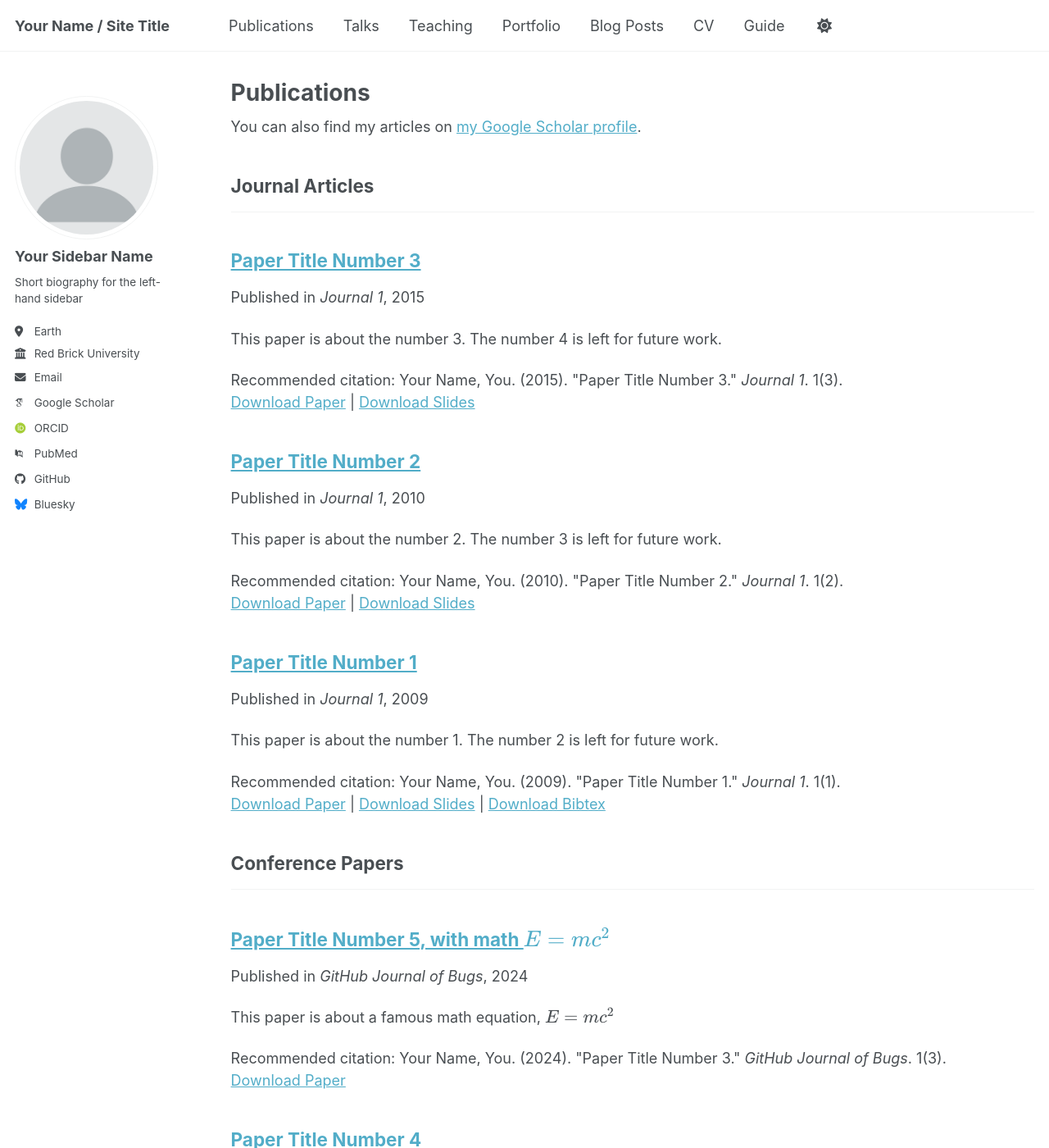
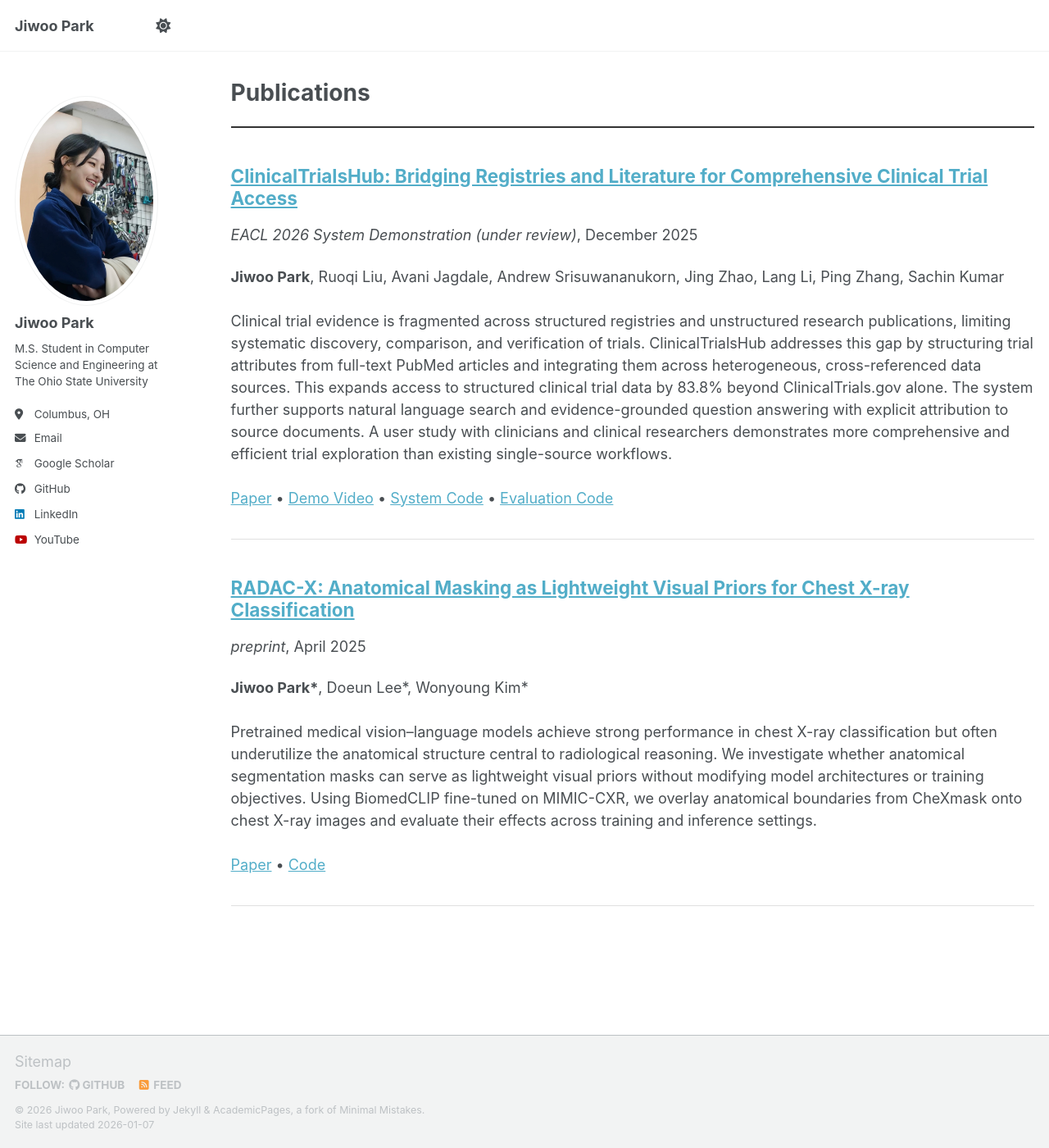
Before and after one commit to jiwoo-jus/jiwoo-jus.github.io, a Jekyll site: the page built from _pages/publications.html, in a window 1280 px wide and 1400 px high. Shown: the whole window at 82% size. Built offline with Jekyll 4.4.1, drawn with Linux system fonts in a browser that asks for light colours; some web fonts are replaced; a script bundle is joined from its source files by our own code; library files that are not in the unit come from our copies; some of the changed text lies outside the part shown.

Commit message:
Update personal information and publications; remove outdated entries and add new publications

```diff
--- a/_config.yml
+++ b/_config.yml
@@ -9,39 +9,39 @@
 # Basic Site Settings
 locale                   : "en-US"
 site_theme               : "default" # Currently available options are "default", "air"
-title                    : "Your Name / Site Title"
+title                    : "Jiwoo Park"
 title_separator          : "-"
-name                     : &name "Your Name"
-description              : &description "Your Name's academic portfolio"   # Update this with a general description of your site, this is the default if not overridden by a page
-url                      : https://academicpages.github.io # The base hostname & protocol for your site e.g. "https://[your GitHub username].github.io",
+name                     : &name "Jiwoo Park"
+description              : &description "M.S. Student in Computer Science and Engineering at The Ohio State University"   # Update this with a general description of your site, this is the default if not overridden by a page
+url                      : https://jiwoo-jus.github.io # The base hostname & protocol for your site e.g. "https://[your GitHub username].github.io",
                                                            # or if you already have some other page hosted on Github then use "https://[your GitHub username].github.io/[Your Repo Name]"
 baseurl                  : "" # the subpath of your site, e.g. "/blog"
-repository               : "academicpages/academicpages.github.io"
+repository               : "jiwoo-jus/jiwoo-jus.github.io"
 
 # Site Author - The following control what appear as part of the author content on the side bar.
 #               If a field is blank the icon and link will not appear, otherwise it will be shown.
 #               Additional customization can be done by editing /_includes/author-profile.html
 author:
   # Biographic information
-  avatar           : "profile.png"
-  name             : "Your Sidebar Name"
+  avatar           : "profile.jpg"
+  name             : "Jiwoo Park"
   pronouns         : # example: "she/her"
-  bio              : "Short biography for the left-hand sidebar"
-  location         : "Earth"
-  employer         : "Red Brick University"
+  bio              : "M.S. Student in Computer Science and Engineering at The Ohio State University"
+  location         : "Columbus, OH"
+  # employer         : "The Ohio State University"
   uri              : # URL
-  email            : "none@example.org"
+  email            : "park.3620@osu.edu"
 
   # Academic websites
   academia         : # URL
-  arxiv            : # URL - Update with the correct link to your profile
-  googlescholar    : "https://scholar.google.com/citations?user=PS_CX0AAAAAJ"
+  # arxiv            : "https://arxiv.org/a/park_j_13.html" # URL - Update with the correct link to your profile
+  googlescholar    : "https://scholar.google.com/citations?user=WiT5PK4AAAAJ"
   inspire-hep      : # URL
   impactstory      : # URL
-  orcid            : "https://orcid.org/yourorcidurl"
+  orcid            : # URL
   semantic         : # URL
   ssrn             : # URL
-  pubmed           : "https://www.ncbi.nlm.nih.gov/pubmed/?term=john+snow"
+  pubmed           : # URL
   researchgate     : # URL
   scopus           : # URL
   zotero           : # URL
@@ -51,13 +51,13 @@ author:
   bitbucket        : # Username - Update with your username on the site
   codepen          : # Username
   dribbble         : # Username
-  github           : "academicpages"
+  github           : "jiwoo-jus"
   kaggle           : # Username
   stackoverflow    : # User number or user number and name (i.e., use "1" or "1/jeff-atwood")
 
   # Social media
   artstation       : # Username
-  bluesky          : "bsky.app" # Replace this with you Bluesky username
+  bluesky          : # Replace this with you Bluesky username
   facebook         : # Username
   flickr           : # Username
   foursquare       : # Username
@@ -66,7 +66,7 @@ author:
   keybase          : # Username
   instagram        : # Username
   lastfm           : # Username
-  linkedin         : # Username
+  linkedin         : "jiwoo-park-55605525b"
   mastodon         : # URL
   medium           : # URL
   pinterest        : # Username
@@ -79,13 +79,11 @@ author:
   weibo            : # Username
   wikipedia        : # Username
   xing             : # Username
-  youtube          : # Username
+  youtube          : "@Jiwjus" # Your YouTube channel
   zhihu            : # Username
 
 # Publication Category - The following the list of publication categories and their headings
 publication_category:
-  books:
-    title: 'Books'
   manuscripts:
     title: 'Journal Articles'
   conferences:
@@ -138,7 +136,7 @@ yandex_site_verification :
 
 # Social Sharing
 twitter:
-  username               : &twitter
+  username               : # &twitter
 facebook:
   username               :
   app_id                 :
--- a/_data/navigation.yml
+++ b/_data/navigation.yml
@@ -8,26 +8,3 @@
 #      Markdown formatted page while the second is generated using JSON.
 
 main:
-  - title: "Publications"
-    url: /publications/
-
-  - title: "Talks"
-    url: /talks/
-
-  - title: "Teaching"
-    url: /teaching/
-
-  - title: "Portfolio"
-    url: /portfolio/
-
-  - title: "Blog Posts"
-    url: /year-archive/
-
-  - title: "CV"
-    url: /cv/
-
-  # - title: "CV"
-  #   url: /cv-json/
-
-  - title: "Guide"
-    url: /markdown/
--- a/_includes/archive-single.html
+++ b/_includes/archive-single.html
@@ -29,6 +29,8 @@
     <h2 class="archive__item-title" itemprop="headline">
       {% if post.link %}
         <a href="{{ post.link }}">{{ title }}</a> <a href="{{ base_path }}{{ post.url }}" rel="permalink"><i class="fa fa-link" aria-hidden="true" title="permalink"></i><span class="sr-only">Permalink</span></a>
+      {% elsif post.paperurl %}
+        <a href="{{ post.paperurl }}" target="_blank">{{ title }}</a>
       {% else %}
         <a href="{{ base_path }}{{ post.url }}" rel="permalink">{{ title }}</a>
       {% endif %}
@@ -41,9 +43,14 @@
         {% if post.collection == 'teaching' %}
           <p> {{ post.type }}, <i>{{ post.venue }}</i>, {{ post.date | default: "1900-01-01" | date: "%Y" }} </p>
         {% elsif post.collection == 'publications' %}
-          <p>Published in <i>{{ post.venue }}</i>, {{ post.date | default: "1900-01-01" | date: "%Y" }} </p>
+          {% if post.venue and post.venue != '' %}
+            <!-- <p>Submitted in <i>{{ post.venue }}</i>, {{ post.date | default: "1900-01-01" | date: "%B %Y" }} </p> -->
+            <p><i>{{ post.venue }}</i>, {{ post.date | default: "1900-01-01" | date: "%B %Y" }} </p>
+          {% else %}
+            <p>{{ post.date | default: "1900-01-01" | date: "%B %Y" }}</p>
+          {% endif %}
         {% elsif post.date %}
-         <p class="page__date"><strong><i class="fa fa-fw fa-calendar" aria-hidden="true"></i> {{ site.data.ui-text[site.locale].date_label | default: "Published:" }}</strong> <time datetime="{{ post.date | default: "1900-01-01" | date_to_xmlschema }}">{{ post.date | default: "1900-01-01" | date: "%B %d, %Y" }}</time></p>
+         <p class="page__date"><strong><i class="fa fa-fw fa-calendar" aria-hidden="true"></i> {{ site.data.ui-text[site.locale].date_label | default: "Submitted:" }}</strong> <time datetime="{{ post.date | default: "1900-01-01" | date_to_xmlschema }}">{{ post.date | default: "1900-01-01" | date: "%B %d, %Y" }}</time></p>
         {% endif %}
 
     {% if post.excerpt and site.read_more != 'enabled' %}
@@ -52,33 +59,8 @@
     <p class="archive__item-excerpt" itemprop="description"><p>{{ post.excerpt | markdownify | remove: '<p>' | remove: '</p>' }}<strong><a href="{{ base_path }}{{ post.url }}" rel="permalink"> Read more</a></strong></p></p>
     {% endif %}
 
-    {% if post.citation and post.paperurl and post.slidesurl and post.bibtexurl %}
-      <p>Recommended citation: {{ post.citation }}<br /><a href="{{ post.paperurl }}">Download Paper</a> | <a href="{{ post.slidesurl }}">Download Slides</a> | <a href="{{ post.bibtexurl }}">Download Bibtex</a></p>
-    {% elsif post.citation and post.paperurl and post.slidesurl %}
-      <p>Recommended citation: {{ post.citation }}<br /><a href="{{ post.paperurl }}">Download Paper</a> | <a href="{{ post.slidesurl }}">Download Slides</a></p>
-    {% elsif post.citation and post.paperurl and post.bibtexurl %}
-      <p>Recommended citation: {{ post.citation }}<br /><a href="{{ post.paperurl }}">Download Paper</a> | <a href="{{ post.bibtexurl }}">Download Bibtex</a></p>
-    {% elsif post.citation and post.paperurl %}
-      <p>Recommended citation: {{ post.citation }}<br /><a href="{{ post.paperurl }}">Download Paper</a></p>
-    {% elsif post.citation and post.slidesurl and post.bibtexurl %}
-      <p>Recommended citation: {{ post.citation }}<br /><a href="{{ post.slidesurl }}">Download Slides</a> | <a href="{{ post.bibtexurl}}">Download Bibtex</a></p>
-    {% elsif post.citation and post.slidesurl %}
-      <p>Recommended citation: {{ post.citation }}<br /><a href="{{ post.slidesurl }}">Download Slides</a></p>
-    {% elsif post.citation and post.bibtexurl %}
-      <p>Recommended citation: {{ post.citation }}<br /><a href="{{ post.bibtexurl }}">Download Bibtex</a></p>
-    {% elsif post.citation %}
-      <p>Recommended citation: {{ post.citation }}</p>
-    {% elsif post.paperurl and post.bibtexurl %}
-      <p><a href=" {{ post.paperurl }} ">Download Paper</a> | <a href="{{ post.bibtexurl }}">Download Bibtex</a></p>
-    {% elsif post.paperurl %}
-      <p><a href=" {{ post.paperurl }} ">Download Paper</a></p>
-    {% elsif post.slidesurl and post.bibtexurl %}
-      <p><a href="{{ post.slidesurl }}">Download Slides</a> | <a href="{{ post.bibtexurl }}">Download Bibtex</a></p>
-    {% elsif post.slidesurl %}
-      <p><a href="{{ post.slidesurl }}">Download Slides</a></p>
-    {% elsif post.bibtexurl %}
-      <p><a href="{{ post.bibtexurl }}">Download Bibtex</a></p>
-    {% endif %}
-
   </article>
+  {% if post.collection == 'publications' %}
+  <hr style="border: none; border-top: 1px solid #e0e0e0; margin: 2em 0;">
+  {% endif %}
 </div>
--- a/_pages/publications.html
+++ b/_pages/publications.html
@@ -1,15 +1,16 @@
 ---
 layout: archive
 title: "Publications"
-permalink: /publications/
+permalink: /
 author_profile: true
+redirect_from:
+  - /publications/
+  - /publications.html
 ---
 
-{% if site.author.googlescholar %}
-  <div class="wordwrap">You can also find my articles on <a href="{{site.author.googlescholar}}">my Google Scholar profile</a>.</div>
-{% endif %}
+{% include base_path %}
 
-{% include base_path %}
+<hr style="border: none; border-top: 2px solid #333; margin: 1.5em 0 2.5em 0;">
 
 <!-- New style rendering if publication categories are defined -->
 {% if site.publication_category %}
@@ -20,7 +21,6 @@ author_profile: true
         {% continue %}
       {% endif %}
       {% unless title_shown %}
-        <h2>{{ category[1].title }}</h2><hr />
         {% assign title_shown = true %}
       {% endunless %}
       {% include archive-single.html %}
--- a/_publications/2009-10-01-paper-title-number-1.md
+++ /dev/null
@@ -1,14 +0,0 @@
----
-title: "Paper Title Number 1"
-collection: publications
-category: manuscripts
-permalink: /publication/2009-10-01-paper-title-number-1
-excerpt: 'This paper is about the number 1. The number 2 is left for future work.'
-date: 2009-10-01
-venue: 'Journal 1'
-slidesurl: 'https://academicpages.github.io/files/slides1.pdf'
-paperurl: 'https://academicpages.github.io/files/paper1.pdf'
-bibtexurl: 'https://academicpages.github.io/files/bibtex1.bib'
-citation: 'Your Name, You. (2009). &quot;Paper Title Number 1.&quot; <i>Journal 1</i>. 1(1).'
----
-The contents above will be part of a list of publications, if the user clicks the link for the publication than the contents of section will be rendered as a full page, allowing you to provide more information about the paper for the reader. When publications are displayed as a single page, the contents of the above "citation" field will automatically be included below this section in a smaller font.
--- a/_publications/2010-10-01-paper-title-number-2.md
+++ /dev/null
@@ -1,14 +0,0 @@
----
-title: "Paper Title Number 2"
-collection: publications
-category: manuscripts
-permalink: /publication/2010-10-01-paper-title-number-2
-excerpt: 'This paper is about the number 2. The number 3 is left for future work.'
-date: 2010-10-01
-venue: 'Journal 1'
-slidesurl: 'https://academicpages.github.io/files/slides2.pdf'
-paperurl: 'https://academicpages.github.io/files/paper2.pdf'
-citation: 'Your Name, You. (2010). &quot;Paper Title Number 2.&quot; <i>Journal 1</i>. 1(2).'
----
-
-The contents above will be part of a list of publications, if the user clicks the link for the publication than the contents of section will be rendered as a full page, allowing you to provide more information about the paper for the reader. When publications are displayed as a single page, the contents of the above "citation" field will automatically be included below this section in a smaller font.
--- a/_publications/2015-10-01-paper-title-number-3.md
+++ /dev/null
@@ -1,14 +0,0 @@
----
-title: "Paper Title Number 3"
-collection: publications
-category: manuscripts
-permalink: /publication/2015-10-01-paper-title-number-3
-excerpt: 'This paper is about the number 3. The number 4 is left for future work.'
-date: 2015-10-01
-venue: 'Journal 1'
-slidesurl: 'https://academicpages.github.io/files/slides3.pdf'
-paperurl: 'https://academicpages.github.io/files/paper3.pdf'
-citation: 'Your Name, You. (2015). &quot;Paper Title Number 3.&quot; <i>Journal 1</i>. 1(3).'
----
-
-The contents above will be part of a list of publications, if the user clicks the link for the publication than the contents of section will be rendered as a full page, allowing you to provide more information about the paper for the reader. When publications are displayed as a single page, the contents of the above "citation" field will automatically be included below this section in a smaller font.
--- a/_publications/2025-06-08-paper-title-number-5.md
+++ /dev/null
@@ -1,13 +0,0 @@
----
-title: "Paper Title Number 5, with math $$E=mc^2$$"
-collection: publications
-category: conferences
-permalink: /publication/2024-02-17-paper-title-number-4
-excerpt: 'This paper is about a famous math equation, $$E=mc^2$$'
-date: 2024-02-17
-venue: 'GitHub Journal of Bugs'
-paperurl: 'https://academicpages.github.io/files/paper3.pdf'
-citation: 'Your Name, You. (2024). &quot;Paper Title Number 3.&quot; <i>GitHub Journal of Bugs</i>. 1(3).'
----
-
-Using [MathJax](https://www.mathjax.org/) in the description is supported - $$E=mc^2$$ - however, the use must be mindful that the default delimiters are `$$...$$` and `\\[...\\]` which differs from the `$...$` that is typically expected.
```
Also changed, not shown: _pages/about.md (+1 -4 lines), _publications/2024-02-17-paper-title-number-4.md (deleted, +0 -13 lines), _publications/2025-12-09-clinical-trials-hub.md (added, +11 -0 lines), _publications/2025-12-26-radac-x.md (added, +11 -0 lines), images/profile-default.png (renamed from images/profile.png), images/profile.jpg (added), 2 other files.
